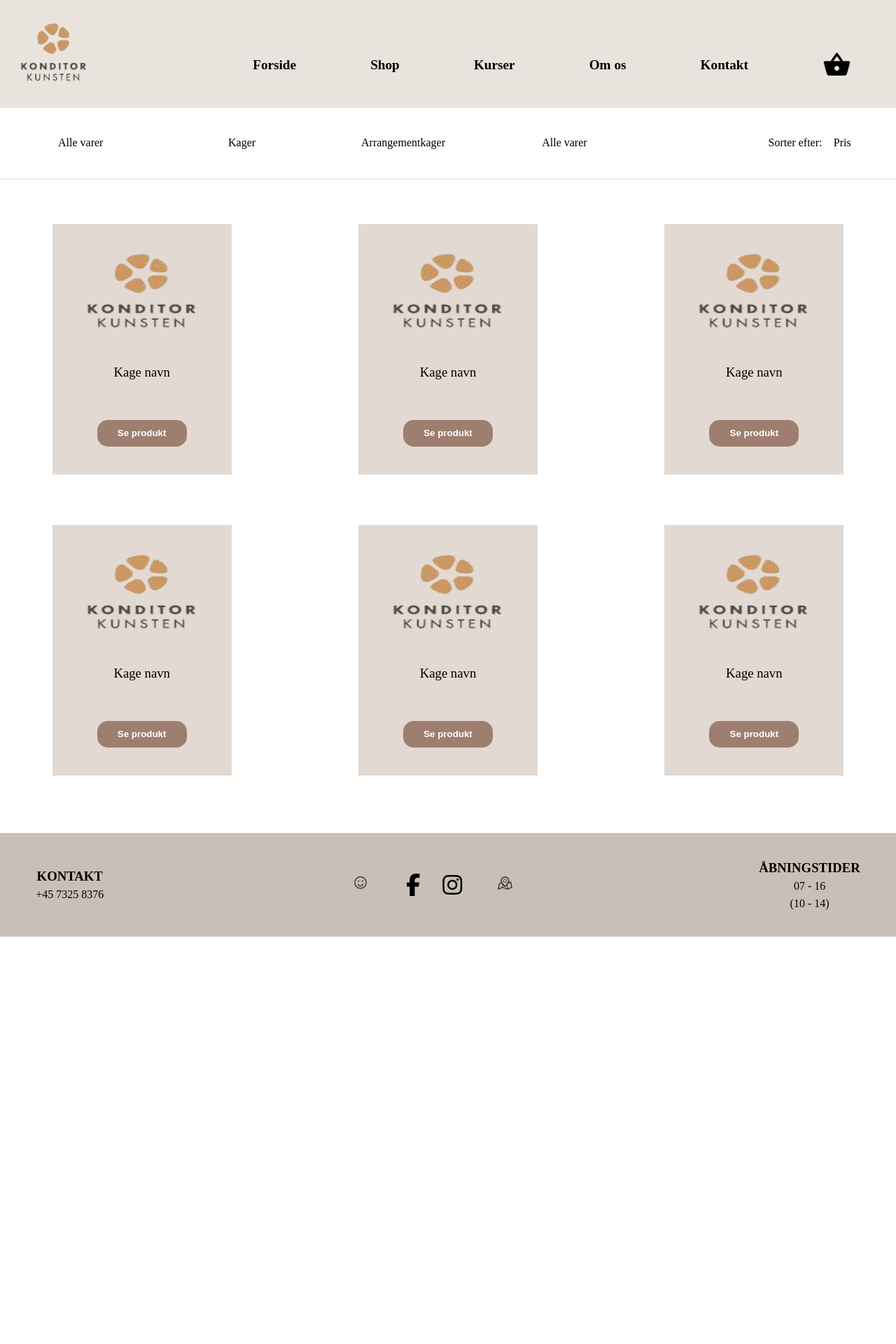
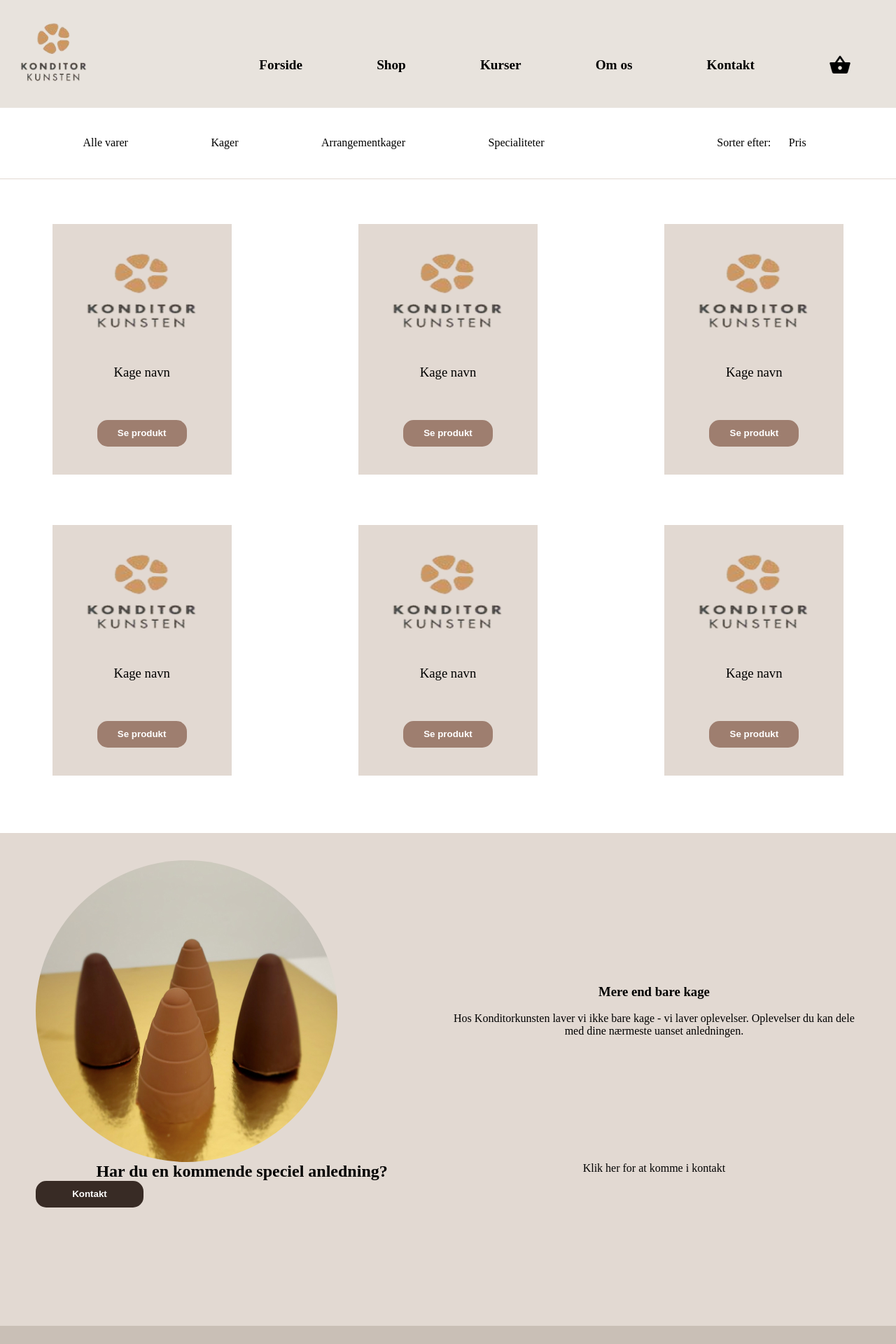
Before and after one commit to MFrandDK/Konditorkunsten, a Vue app in the folder Konditorkunsten/: page / in a window 1280 px wide. Shown: the top 1920 px of the page at 70% size. Before the commit the page ends 1338 px from the top, so only its background shows below. Built offline with nearby package versions, Linux system fonts and the light colour scheme.

Commit message:
Details+ContactPageV1

```diff
--- a/Konditorkunsten/src/components/Footer.vue
+++ b/Konditorkunsten/src/components/Footer.vue
@@ -72,7 +72,7 @@ ul:nth-child(2) {
 
 .mapIcon {
     width: 1.6vw;
-    margin: 0 0 .1vw 1.5vw ;
+    margin: 0 0 .2vw 1.5vw ;
 }
 
 
--- a/Konditorkunsten/src/components/Header.vue
+++ b/Konditorkunsten/src/components/Header.vue
@@ -7,7 +7,7 @@
             <RouterLink to="/about">Kurser</RouterLink>
             <RouterLink to="/about">Om os</RouterLink>
             <RouterLink to="/about">Kontakt</RouterLink>
-            <RouterLink to="/about"><img src="../assets/pictures/Shopping-kurv.svg" alt=""></RouterLink>
+            <RouterLink to="/about"><img class="kurvIcon" src="../assets/pictures/Shopping-kurv.svg" alt="Shopping kurv | Gå til kurven"></RouterLink>
         </nav>
     </header>
 </template>
@@ -49,4 +49,8 @@ a {
     color: var(--black);
 }
 
+.kurvIcon {
+    width: 2.5vw;
+}
+
 </style>
--- /dev/null
+++ b/Konditorkunsten/src/components/KontaktComponent.vue
@@ -0,0 +1,74 @@
+<template>
+    <section>
+        <article>
+        <img src="../assets/pictures/Flødeboller.jpg" alt="Konditorkunstens flødeboller på et gyldent fad">
+        <div>
+            <h1>Mere end bare kage</h1>
+            <br>
+            <p>Hos Konditorkunsten laver vi ikke bare kage - vi laver oplevelser. Oplevelser du kan dele med dine nærmeste uanset anledningen. </p>
+        </div>
+       </article>
+       <article class="centerText">
+        <h2>Har du en kommende speciel anledning?</h2>
+        <p>Klik her for at komme i kontakt</p>
+        <button>Kontakt</button>
+       </article>
+    </section>
+</template>
+
+<script>
+export default {
+    name: "KontaktComponent"
+}
+</script>
+
+<style scoped>
+
+section {
+    background: var(--primary-bg-beige);
+    color: var(--black);
+    width: 100vw;
+    min-height: 55vw;
+    padding: 3vw 4vw;
+}
+
+p {
+    color: var(--black);
+}
+
+img {
+    border-radius: 100%;
+}
+
+article:nth-child(1) {
+    display: grid;
+    grid-template-columns: repeat(2, 1fr);
+    grid-auto-rows: auto;
+}
+
+article:nth-child(1)>div {
+    text-align: center;
+    margin: auto 0;
+}
+
+article:nth-child(2) {
+    display: grid;
+    grid-template-columns: repeat(2, 1fr);
+    grid-auto-rows: auto;
+}
+
+.centerText {
+    text-align: center;
+}
+
+button {
+    height: 3vw;
+    width: 12vw;
+    background-color: var(--cta-brown);
+    color: var(--white);
+    border-style: none;
+    border-radius: 15px;
+    font-weight: bold;
+}
+
+</style>
--- a/Konditorkunsten/src/views/ShopView.vue
+++ b/Konditorkunsten/src/views/ShopView.vue
@@ -1,6 +1,7 @@
 <script setup>
 import Header from '../components/Header.vue';
 import Footer from '../components/Footer.vue';
+import KontaktComponent from '../components/KontaktComponent.vue';
 
 import Products from '../components/Products.vue';
 
@@ -15,12 +16,16 @@ useProductStore();
   <body>
     <Header />
     <main>
-      <nav class="sorteringsContainer">
-        <a class="udvalgBtn" href="#">Alle varer</a>
-        <a class="udvalgBtn" href="#">Kager</a>
-        <a class="udvalgBtn" href="#">Arrangementkager</a>
-        <a class="udvalgBtn" href="#">Alle varer</a>
-        <a class="udvalgBtn sorteringsBtn" href="#">Sorter efter: <p class="udvalgBtn">Pris</p> </a>
+      <nav class="sorteringsNav">
+        <ul class="sorteringsContainer">
+          <li><a class="udvalgBtn" href="#">Alle varer</a></li>
+          <li><a class="udvalgBtn" href="#">Kager</a></li>
+          <li><a class="udvalgBtn" href="#">Arrangementkager</a></li>
+          <li><a class="udvalgBtn" href="#">Specialiteter</a></li>
+        </ul>
+        <ul class="sorteringsContainer">
+          <li><a class="sorteringsBtn" href="#">Sorter efter: <p class="udvalgBtn">Pris</p> </a></li>
+        </ul>
       </nav>
       <section class="productContainer">
         <Products />
@@ -30,6 +35,7 @@ useProductStore();
         <Products />
         <Products />
       </section>
+      <KontaktComponent />
     </main>
     <Footer />
   </body>
@@ -40,6 +46,9 @@ useProductStore();
     width: auto;
   }
 
+  .sorteringsNav {
+    display: flex;
+  }
 
   .sorteringsContainer {
     width: 100%;
@@ -48,10 +57,20 @@ useProductStore();
     justify-content: space-evenly;
     align-items: center;
     border-bottom: .1px solid var(--primary-bg-beige);
+    list-style: none;
   }
+.sorteringsContainer:nth-child(1) {
+  width: 70%;
+}
+.sorteringsContainer:nth-child(2) {
+  width: 30%;
+}
+
+.sorteringsContainer>li {
+  width: auto;
+}
 
   .udvalgBtn {
-    width: 25%;
     display: flex;
     justify-content: center;
     text-decoration: none;
@@ -59,7 +78,11 @@ useProductStore();
   }
 
   .sorteringsBtn {
-    margin-left: 10%;
+    display: flex;
+    justify-content: center;
+    text-decoration: none;
+    color: black;
+    gap: 0 2vw;
   }
 
   .productContainer {
```
Also changed, not shown: Konditorkunsten/src/assets/pictures/Flødeboller.jpg (added).
